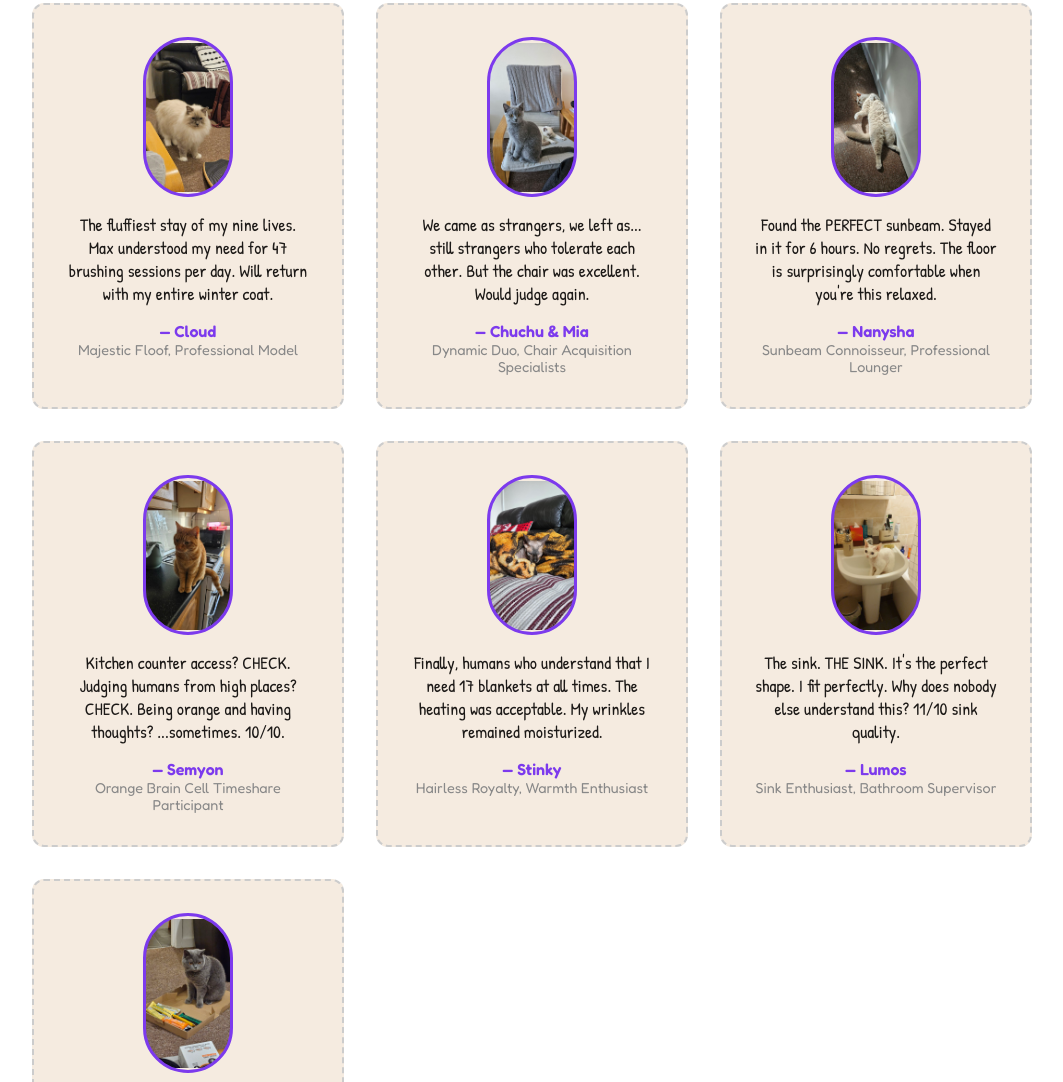
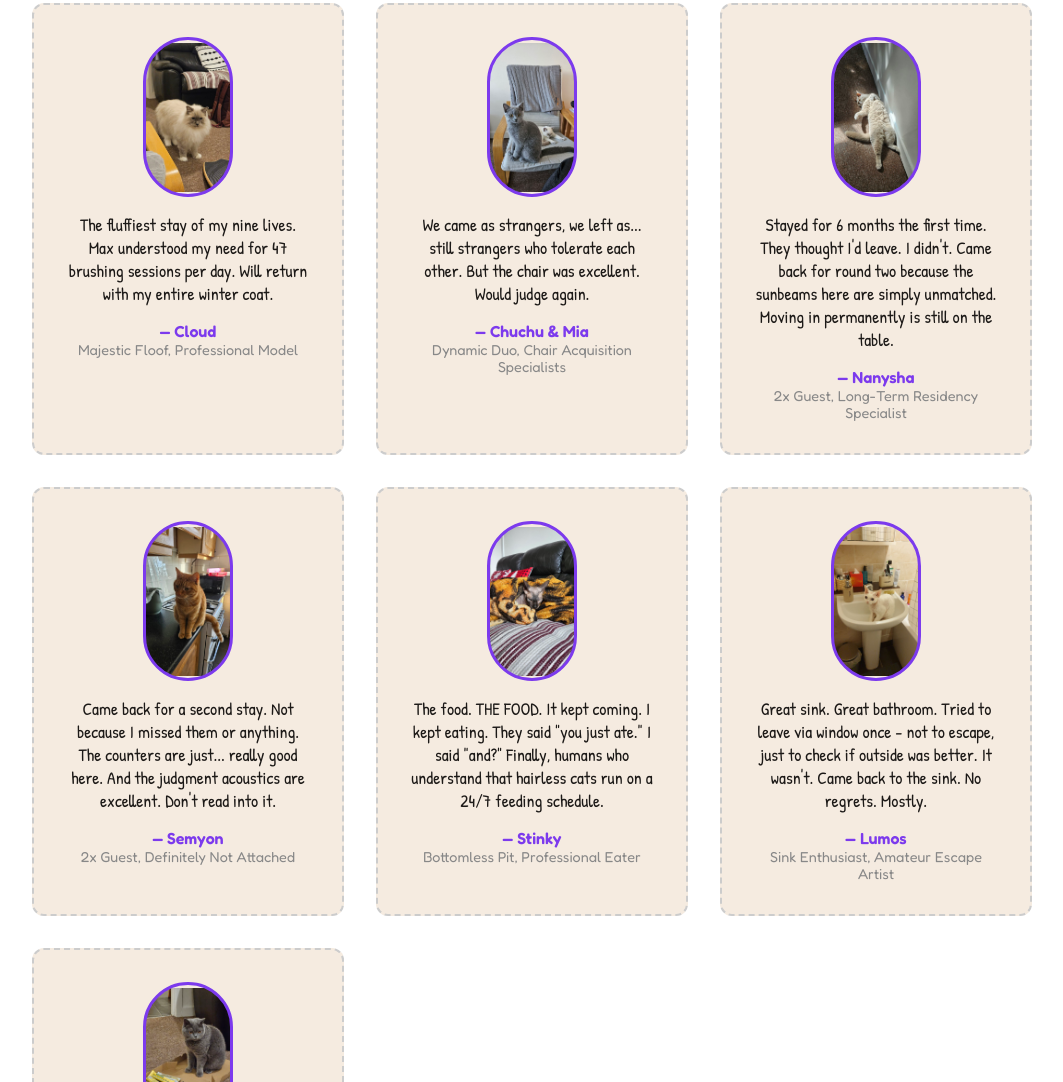
Before and after one commit to hold-n/cat-hotel, a plain HTML site: page index.html in a window 1280 px wide. Shown: the part 3152-4234 px from the top of the page, without its empty margins (108-1171 px from the left). Drawn offline with Linux system fonts and the light colour scheme.

Commit message:
Customize cat reviews: Nanysha 6-month stay, Semyon repeat guest, Stinky always hungry, Lumos window escape attempt
Co-authored-by: Shelley <shelley@exe.dev>

```diff
--- a/index.html
+++ b/index.html
@@ -777,27 +777,27 @@
             </div>
             <div class="testimonial">
                 <div class="testimonial-photo" style="background-image: url('nanysha.jpg');"></div>
-                <p class="testimonial-text">Found the PERFECT sunbeam. Stayed in it for 6 hours. No regrets. The floor is surprisingly comfortable when you're this relaxed.</p>
+                <p class="testimonial-text">Stayed for 6 months the first time. They thought I'd leave. I didn't. Came back for round two because the sunbeams here are simply unmatched. Moving in permanently is still on the table.</p>
                 <p class="testimonial-author">— Nanysha</p>
-                <p class="testimonial-cat">Sunbeam Connoisseur, Professional Lounger</p>
+                <p class="testimonial-cat">2x Guest, Long-Term Residency Specialist</p>
             </div>
             <div class="testimonial">
                 <div class="testimonial-photo" style="background-image: url('semyon.jpg');"></div>
-                <p class="testimonial-text">Kitchen counter access? CHECK. Judging humans from high places? CHECK. Being orange and having thoughts? ...sometimes. 10/10.</p>
+                <p class="testimonial-text">Came back for a second stay. Not because I missed them or anything. The counters are just... really good here. And the judgment acoustics are excellent. Don't read into it.</p>
                 <p class="testimonial-author">— Semyon</p>
-                <p class="testimonial-cat">Orange Brain Cell Timeshare Participant</p>
+                <p class="testimonial-cat">2x Guest, Definitely Not Attached</p>
             </div>
             <div class="testimonial">
                 <div class="testimonial-photo" style="background-image: url('stinky.jpg');"></div>
-                <p class="testimonial-text">Finally, humans who understand that I need 17 blankets at all times. The heating was acceptable. My wrinkles remained moisturized.</p>
+                <p class="testimonial-text">The food. THE FOOD. It kept coming. I kept eating. They said "you just ate." I said "and?" Finally, humans who understand that hairless cats run on a 24/7 feeding schedule.</p>
                 <p class="testimonial-author">— Stinky</p>
-                <p class="testimonial-cat">Hairless Royalty, Warmth Enthusiast</p>
+                <p class="testimonial-cat">Bottomless Pit, Professional Eater</p>
             </div>
             <div class="testimonial">
                 <div class="testimonial-photo" style="background-image: url('lumos.jpg');"></div>
-                <p class="testimonial-text">The sink. THE SINK. It's the perfect shape. I fit perfectly. Why does nobody else understand this? 11/10 sink quality.</p>
+                <p class="testimonial-text">Great sink. Great bathroom. Tried to leave via window once - not to escape, just to check if outside was better. It wasn't. Came back to the sink. No regrets. Mostly.</p>
                 <p class="testimonial-author">— Lumos</p>
-                <p class="testimonial-cat">Sink Enthusiast, Bathroom Supervisor</p>
+                <p class="testimonial-cat">Sink Enthusiast, Amateur Escape Artist</p>
             </div>
             <div class="testimonial">
                 <div class="testimonial-photo" style="background-image: url('steve.jpg');"></div>
```
